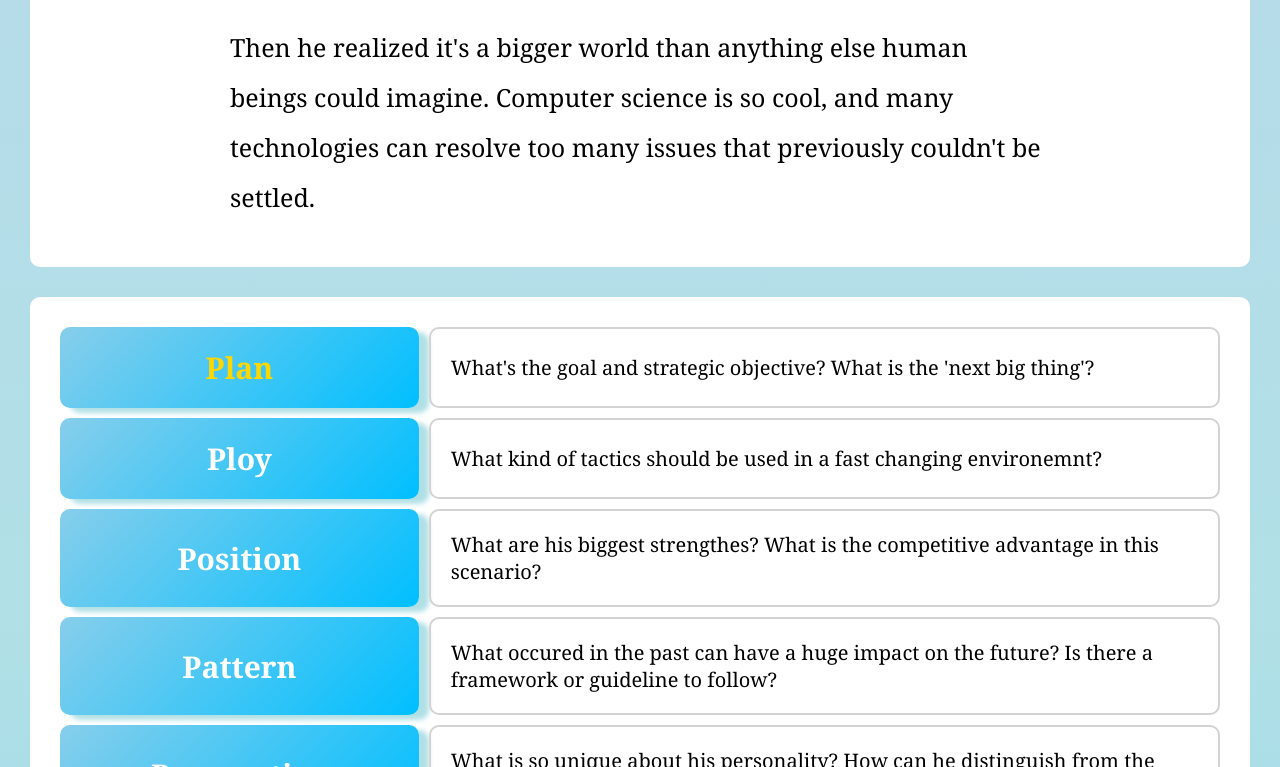
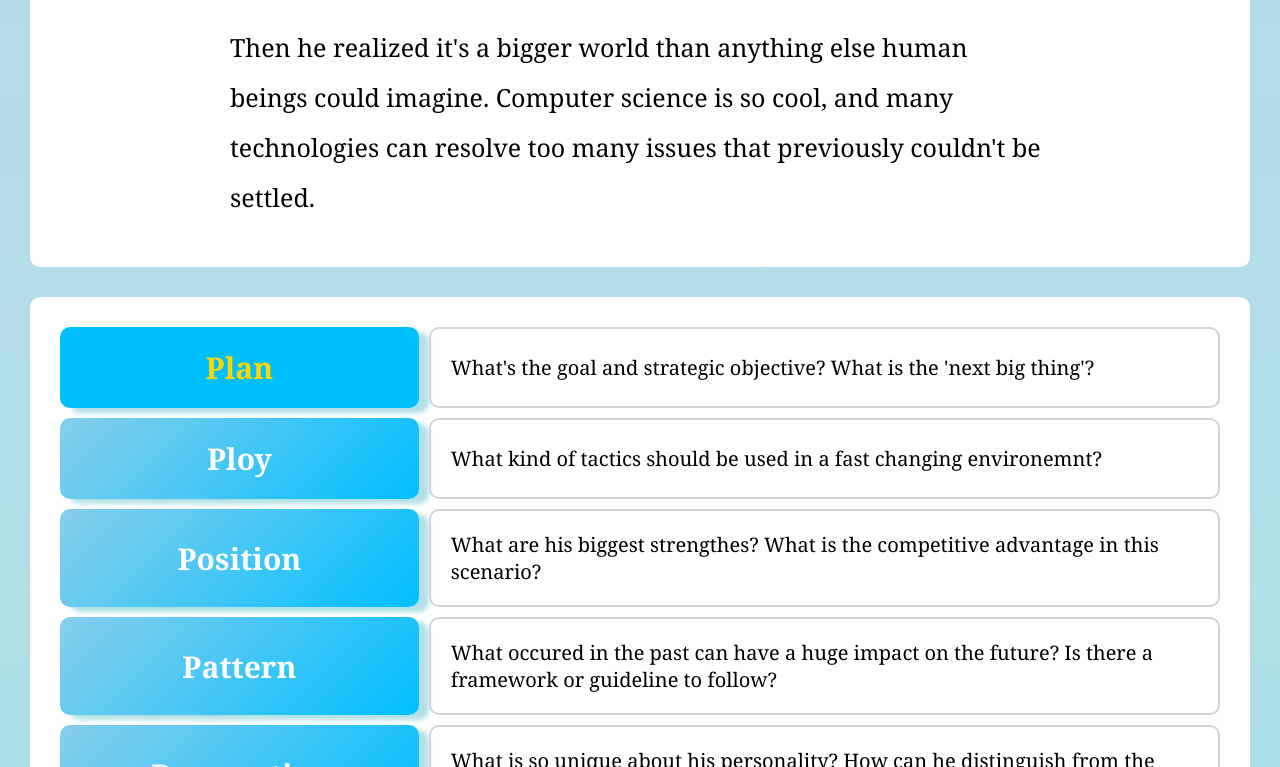
Before and after one commit to MarcoZeee/marcozeee.github.io, a plain HTML site: page index.html in a window 1280 px wide. In both pictures the pointer is over the element "Plan". Shown: the part 911-1678 px from the top of the page. Drawn offline with Linux system fonts and the light colour scheme.

Commit message:
Update style.css

```diff
--- a/style.css
+++ b/style.css
@@ -99,6 +99,7 @@ td {
 
 th:hover {
   color: gold;
+  background: deepskyblue;
 }
 
 summary, details {
```
